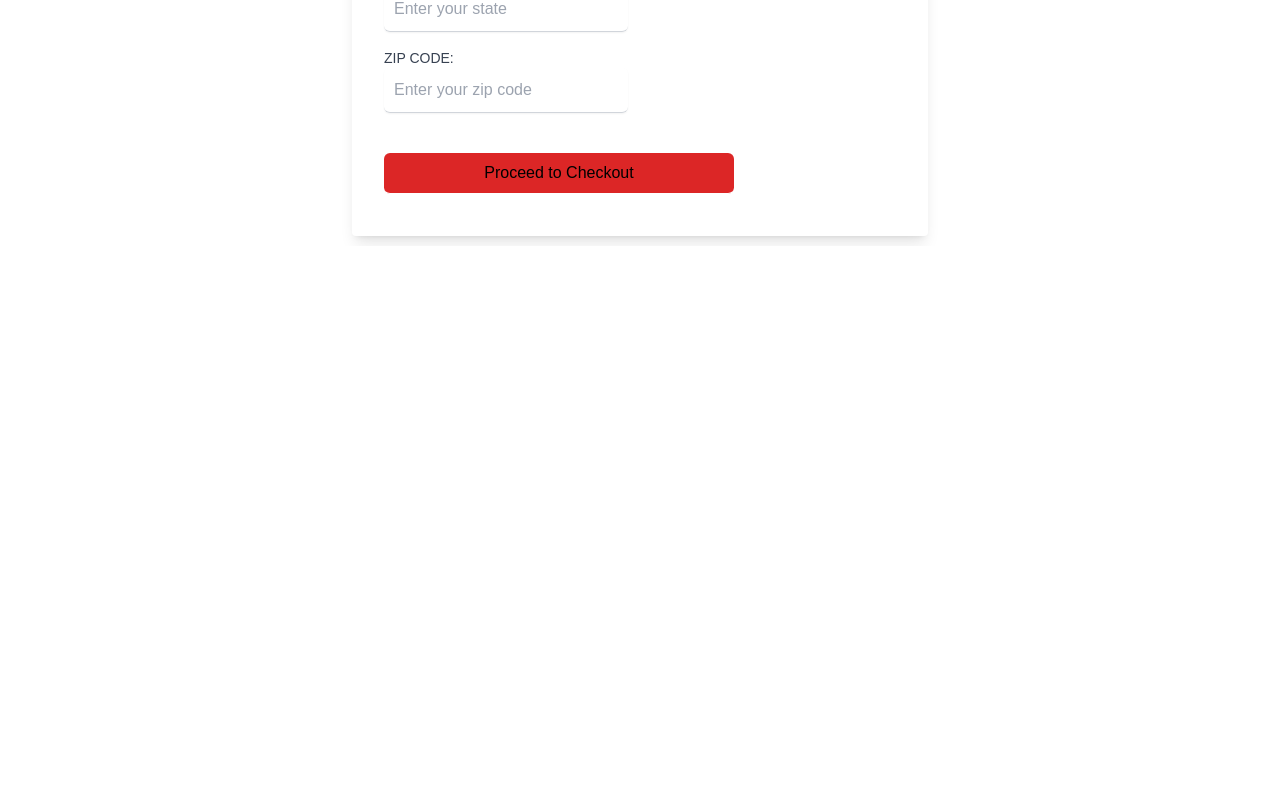
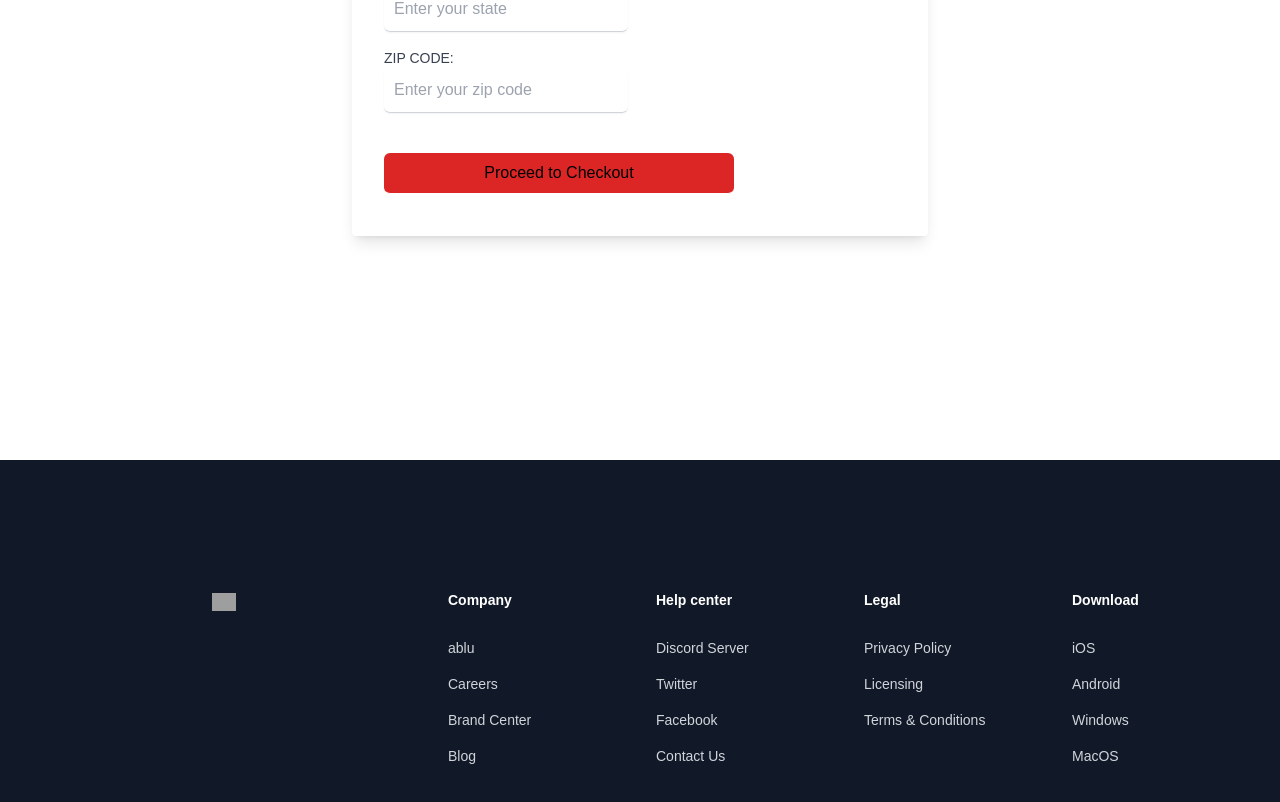
Before and after one commit to hoangdx23/Project-1, a React (Vite) app: page /payment in a window 1280 px wide. Shown: the part 554-1356 px from the top of the page. Before the commit the page ends 800 px from the top, so only its background shows below. Built offline with nearby package versions, Linux system fonts and the light colour scheme; grey boxes are pictures that could not be loaded.

Commit message:
fix: layout cart, payment and footer

```diff
--- a/src/pages/user/Payment.tsx
+++ b/src/pages/user/Payment.tsx
@@ -1,5 +1,6 @@
 import React from "react";
 import Header from "../../components/layouts/header";
+import Footer from "../../components/layouts/footer";
 
 const Payment = () => {
   return (
@@ -270,6 +271,7 @@ const Payment = () => {
           />
         </form>
       </div>
+      <Footer></Footer>
     </div>
   );
 };
--- a/src/pages/user/cart.tsx
+++ b/src/pages/user/cart.tsx
@@ -1,6 +1,7 @@
 import "../../features/css/cart.css";
 import Banner from "../../components/layouts/banner";
 import Header from "../../components/layouts/header";
+import Footer from "../../components/layouts/footer";
 
 const Cart = () => {
   return (
@@ -90,6 +91,7 @@ const Cart = () => {
           </tbody>
         </table>
       </div>
+      <Footer/>
     </div>
   );
 };
```
